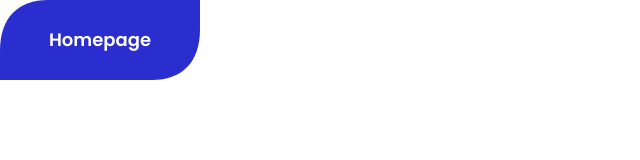
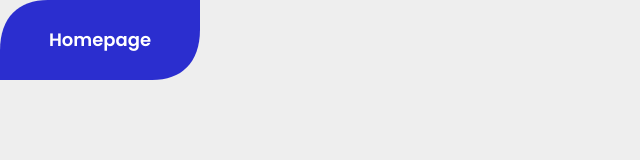
Before and after one commit to magali-ml/texto-campanas, a plain HTML site: page banner.html in a window 1280 px wide. Shown: the whole page, without its empty margins (0-640 px from the left). Drawn offline with Linux system fonts and the light colour scheme.

Commit message:
Update banner.html

```diff
--- a/banner.html
+++ b/banner.html
@@ -6,7 +6,7 @@
 <link rel="preconnect" href="https://fonts.gstatic.com" crossorigin>
 <link href="https://fonts.googleapis.com/css2?family=Poppins:wght@400;500;600;700&display=swap" rel="stylesheet">
 <style>
-  html, body { margin:0; padding:0; background: transparent; font-family:'Poppins', sans-serif; }
+  html, body { margin:0; padding:0; background: #eeeeee; font-family:'Poppins', sans-serif; }
   .banner { position: relative; width: 200px; max-width: 100%; height: 80px; }
   .banner svg { position:absolute; top:0; left:0; width:100%; height:100%; display:block; }
   .banner-text { position:absolute; top:0; left:0; width:100%; height:100%; display:flex; align-items:center; justify-content:center; }
```
